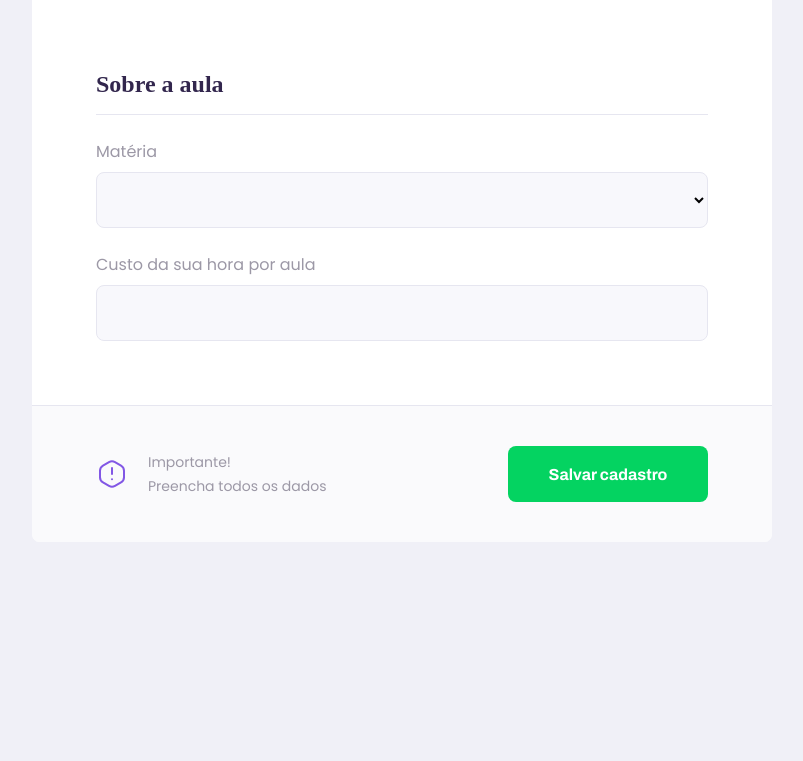
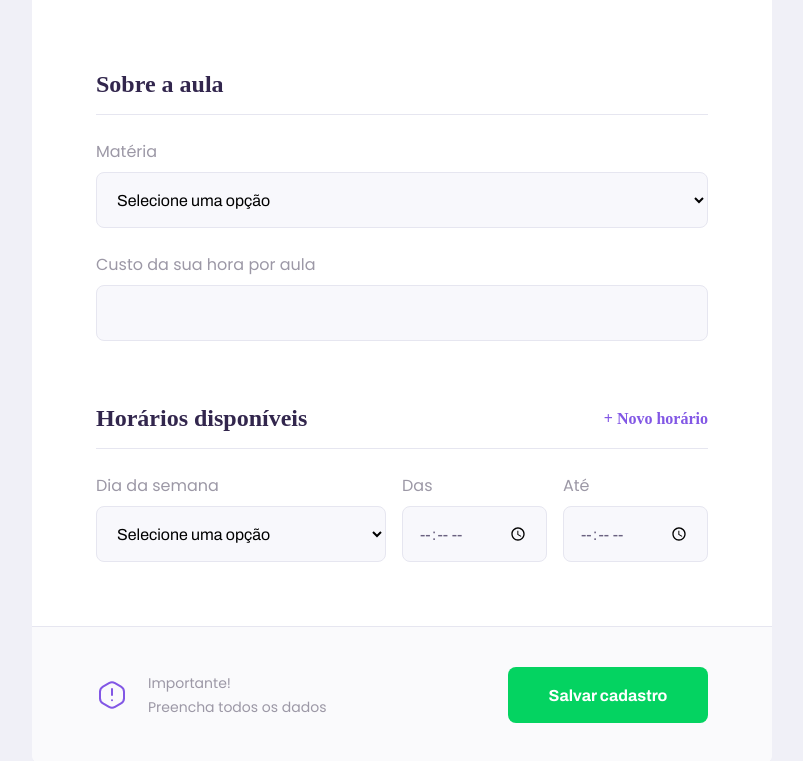
Before and after one commit to leotelles/online-classes-web, a React (Create React App) app: page /give-classes in a window 1280 px wide. Shown: the part 952-1713 px from the top of the page, without its empty margins (238-1041 px from the left). Before the commit the page ends 1494 px from the top, so only its background shows below. Built offline with nearby package versions, Linux system fonts and the light colour scheme.

Commit message:
Finished TeacherForm

```diff
--- a/src/components/Select/index.tsx
+++ b/src/components/Select/index.tsx
@@ -5,13 +5,23 @@
 interface SelectProps extends SelectHTMLAttributes<HTMLSelectElement> {
   name: string;
   label: string;
+  options: Array<{
+    value: string;
+    label: string;
+  }>;
 }
 
-const Select: React.FC<SelectProps> = ({ name, label, ...rest }) => {
+const Select: React.FC<SelectProps> = ({ name, label, options, ...rest }) => {
   return (
     <div className="select-block">
       <label htmlFor={name}>{label}</label>
-      <select id={name} {...rest} />
+      <select id={name} {...rest}>
+        <option value="" disabled selected hidden>Selecione uma opção</option>
+
+        {options.map(option => {
+          return <option key={option.value} value={option.value}>{option.label}</option>
+        })}
+      </select>
     </div>
   );
 }
--- a/src/pages/TeacherForm/index.tsx
+++ b/src/pages/TeacherForm/index.tsx
@@ -27,8 +27,49 @@
 
         <fieldset>
           <legend>Sobre a aula</legend>
-          <Select name="subject" label="Matéria"/>
+
+          <Select
+            name="subject"
+            label="Matéria"
+            options={[
+              { value: 'Artes', label: 'Artes' },
+              { value: 'Biologia', label: 'Biologia' },
+              { value: 'Português', label: 'Português' },
+              { value: 'Filosofia', label: 'Filosofia' },
+              { value: 'Matemática', label: 'Matemática' },
+              { value: 'Geografia', label: 'Geografia' },
+              { value: 'História', label: 'História' },
+              { value: 'Educação Física', label: 'Educação Física' },
+              { value: 'Química', label: 'Química' }
+            ]}
+          />
+
           <Input name="cost" label="Custo da sua hora por aula"/>
+        </fieldset>
+
+        <fieldset>
+          <legend>Horários disponíveis
+            <button type="button">+ Novo horário</button>
+          </legend>
+
+          <div className="schedule-item">
+            <Select
+              name="week_day"
+              label="Dia da semana"
+              options={[
+                { value: '0', label: 'Domingo' },
+                { value: '1', label: 'Segunda-feira' },
+                { value: '2', label: 'Terça-Feira' },
+                { value: '3', label: 'Quarta-feira' },
+                { value: '4', label: 'Quinta-feira' },
+                { value: '5', label: 'Sexta-feira' },
+                { value: '6', label: 'Sábado' },
+              ]}
+            />
+
+            <Input name="from" label="Das" type="time" />
+            <Input name="to" label="Até" type="time" />
+          </div>
         </fieldset>
 
         <footer>
--- a/src/pages/TeacherForm/styles.css
+++ b/src/pages/TeacherForm/styles.css
@@ -26,7 +26,7 @@
   margin-top: 6.4rem;
 }
 
-#page-teacher-form main legend {
+#page-teacher-form main fieldset legend {
   font: 700 2.4rem Arquivo;
   color: var(--color-text-title);
   margin-bottom: 2.4rem;
@@ -36,6 +36,19 @@
   width: 100%;
   padding-bottom: 1.6rem;
   border-bottom: 1px solid var(--color-line-in-white);
+}
+
+#page-teacher-form main fieldset legend button {
+  background: none;
+  border: 0;
+  color: var(--color-primary);
+  font: 700 1.6rem Arquivo;
+  cursor: pointer;
+  transition: color 0.2s;
+}
+
+#page-teacher-form main fieldset legend button:hover {
+  color: var(--color-primary-dark);
 }
 
 #page-teacher-form main fieldset .input-block + .textarea-block,
@@ -101,6 +114,16 @@
     padding: 0 6.4rem;
   }
 
+  #page-teacher-form main .schedule-item {
+    display: grid;
+    grid-template-columns: 2fr 1fr 1fr;
+    column-gap: 1.6rem;
+  }
+
+  #page-teacher-form main .schedule-item .input-block {
+    margin-top: 0 !important;
+  }
+
   #page-teacher-form main footer {
     padding: 4rem 6.4rem;
     display: flex;
--- a/src/pages/TeacherList/index.tsx
+++ b/src/pages/TeacherList/index.tsx
@@ -1,6 +1,7 @@
 import React from "react";
 import Input from "../../components/Input";
 import PageHeader from "../../components/PageHeader";
+import Select from "../../components/Select";
 import TeacherItem from "../../components/TeacherItem";
 
 import "./styles.css";
@@ -10,8 +11,37 @@
     <div id="page-teacher-list" className="container">
       <PageHeader title="Estes são os proffys disponíveis.">
         <form id="search-teachers">
-          <Input name="subject" label="Matéria"/>
-          <Input name="week_day" label="Dia da semana"/>
+
+        <Select
+            name="subject"
+            label="Matéria"
+            options={[
+              { value: 'Artes', label: 'Artes' },
+              { value: 'Biologia', label: 'Biologia' },
+              { value: 'Português', label: 'Português' },
+              { value: 'Filosofia', label: 'Filosofia' },
+              { value: 'Matemática', label: 'Matemática' },
+              { value: 'Geografia', label: 'Geografia' },
+              { value: 'História', label: 'História' },
+              { value: 'Educação Física', label: 'Educação Física' },
+              { value: 'Química', label: 'Química' }
+            ]}
+          />
+
+          <Select
+            name="week_day"
+            label="Dia da semana"
+            options={[
+              { value: '0', label: 'Domingo' },
+              { value: '1', label: 'Segunda-feira' },
+              { value: '2', label: 'Terça-Feira' },
+              { value: '3', label: 'Quarta-feira' },
+              { value: '4', label: 'Quinta-feira' },
+              { value: '5', label: 'Sexta-feira' },
+              { value: '6', label: 'Sábado' },
+            ]}
+          />
+
           <Input type="time" name="time" label="Hora"/>
         </form>
       </PageHeader>
--- a/src/pages/TeacherList/styles.css
+++ b/src/pages/TeacherList/styles.css
@@ -29,7 +29,8 @@
     bottom: -28px;
   }
 
-  #search-teachers .input-block + .input-block {
+  #search-teachers .input-block + .input-block,
+  #search-teachers .select-block + .select-block {
     margin-top: 0;
   }
 
```
